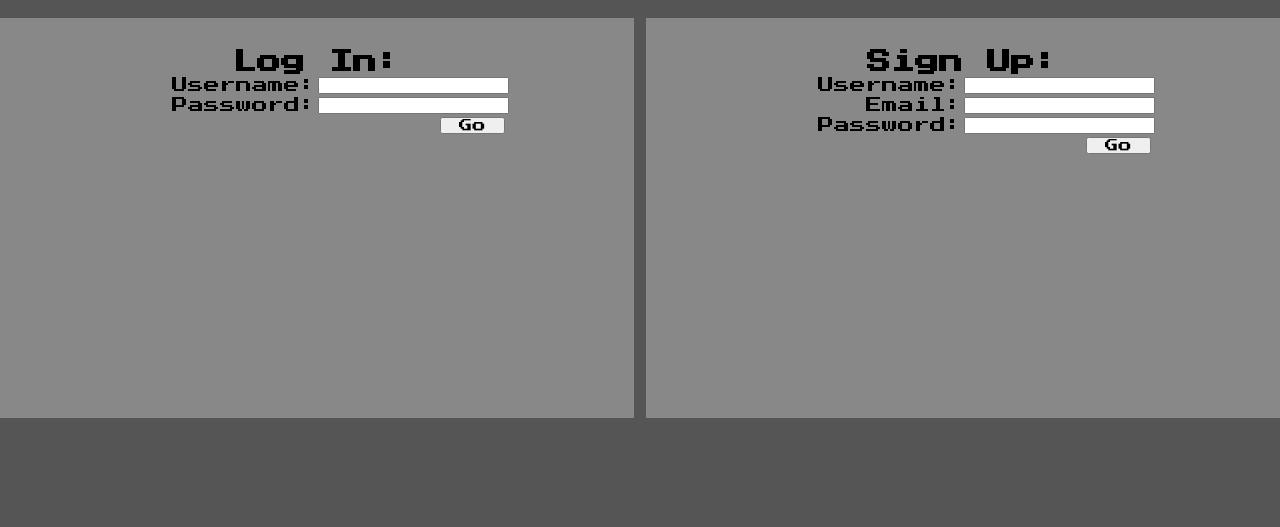
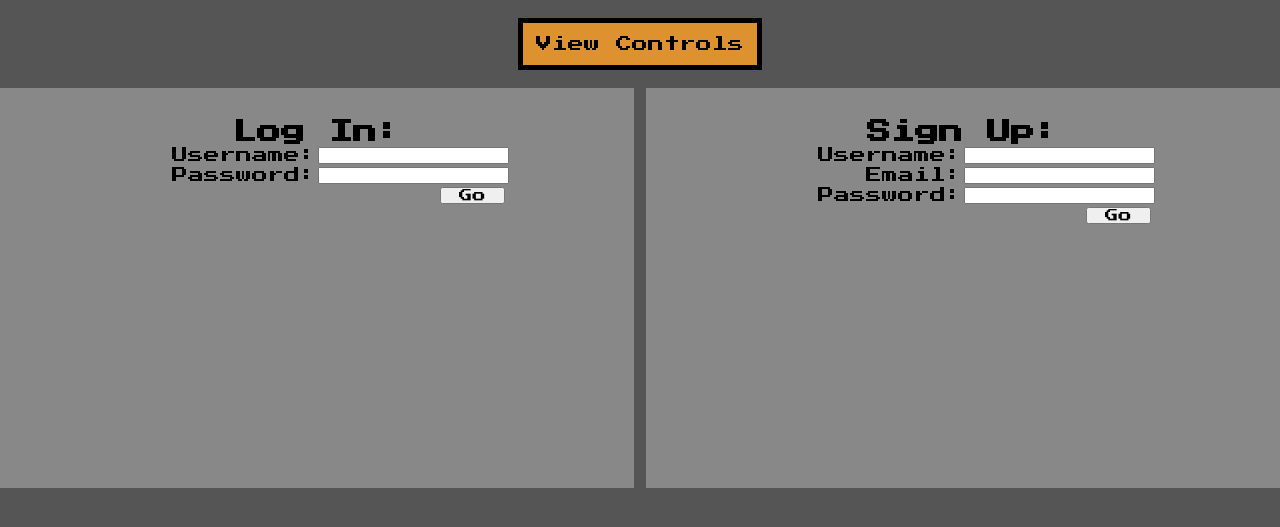
Before and after one commit to TheWolfyWolf/vigilant-lamp, a PHP site: page /login.html in a window 1280 px wide. Shown: the part 172-699 px from the top of the page. Run offline with PHP 8.4, Linux system fonts and the light colour scheme.

Commit message:
Finished help page

```diff
--- a/client/login.html
+++ b/client/login.html
@@ -13,6 +13,12 @@
                 <strong>Vigilant Lamp</strong>
             </span>
         </div>
+        <br />
+        <center>
+            <a href="/help" id="help">
+                View Controls
+            </a>
+        </center>
         <br />
         <div class="leftContent">
             <center>
--- a/client/scripts/help.js
+++ b/client/scripts/help.js
@@ -1,7 +1,9 @@
 
 var currentPage = 0;
 
-var pages = ["Help Page 1", "Help Page 2", "Help Page 3", "Help Page 4"];
+var pages = ["<h1 style='color: white;'>Movement</h1><br /><hr /><br /><ul style='color: white;'><li><h3>W/Spacebar/Up Arrow &mdash; Jump</h3></li><li><h3>A/Left Arrow &mdash; Move Left</h3></li><li><h3>D/Right Arrow &mdash; Move Right</h3></li></ul>",
+             "<h1 style='color: white;'>Actions</h1><br /><hr /><br /><ul style='color: white;'><li><h3>Left Click &mdash; Damage Block</h3></li><li><h3>Q &mdash; Place Block</h3></li><li><h3>Left Click Player &mdash; Hurt Player</h3></li></ul>",
+             "<h1 style='color: white;'>Screens</h1><br /><hr /><br /><ul style='color: white;'><li><h3>C &mdash; Crafting</h3></li><li><h3>E &mdash; Inventory</h3></li><li><h3>T &mdash; Chat &mdash; <i>Type '/help' for commands</h3></li></ul>"];
 
 $(document).ready(function() {
     $("#nextButton").on("click",function() {
--- a/client/styles/help.css
+++ b/client/styles/help.css
@@ -77,13 +77,10 @@
     -webkit-transform: rotateY(0deg);
     border-radius: 10%;
     border: .5vw solid black;
+    background-color: rgb(221,145,47);
 }
 
-#page1 {
-    background-color: blue;
-}
 #page2 {
-    background-color: red;
     transform: rotateY(180deg);
     -webkit-transform: rotateY(180deg);
 }
--- a/client/styles/login.css
+++ b/client/styles/login.css
@@ -77,3 +77,20 @@ input[type='text'],input[type='password'] {
 input[type='submit'] {
     width: 35%;
 }
+
+#help {
+    border: .4vw solid black;
+    display: inline-block;
+    padding: 1%;
+    background-color: rgb(221,145,47);
+    transition: all .2s;
+    cursor: pointer;
+    color: black;
+    text-decoration: none;
+}
+#help:hover {
+    background-color: rgb(111,73,24);
+    transform: scale(1.2);
+    color: white;
+    border-color: white;
+}
```
Also changed, not shown: 3 other files.
